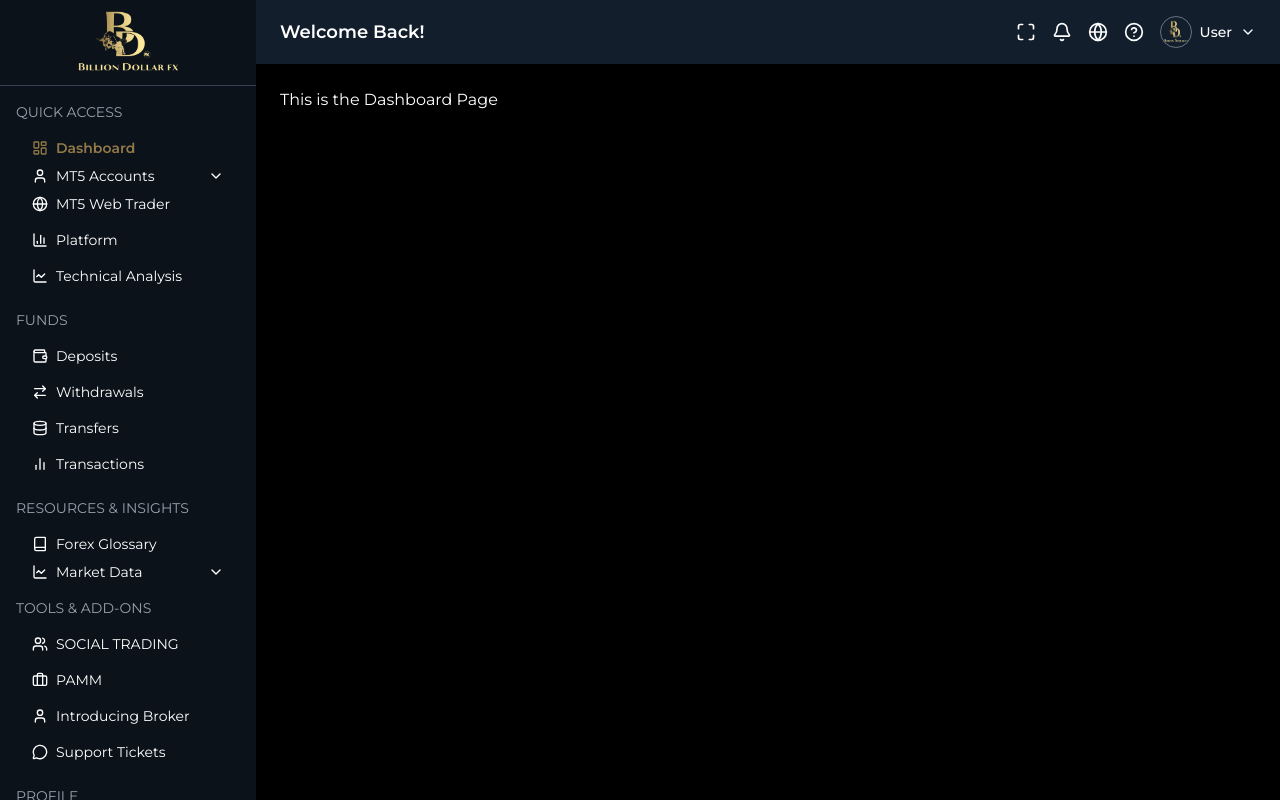
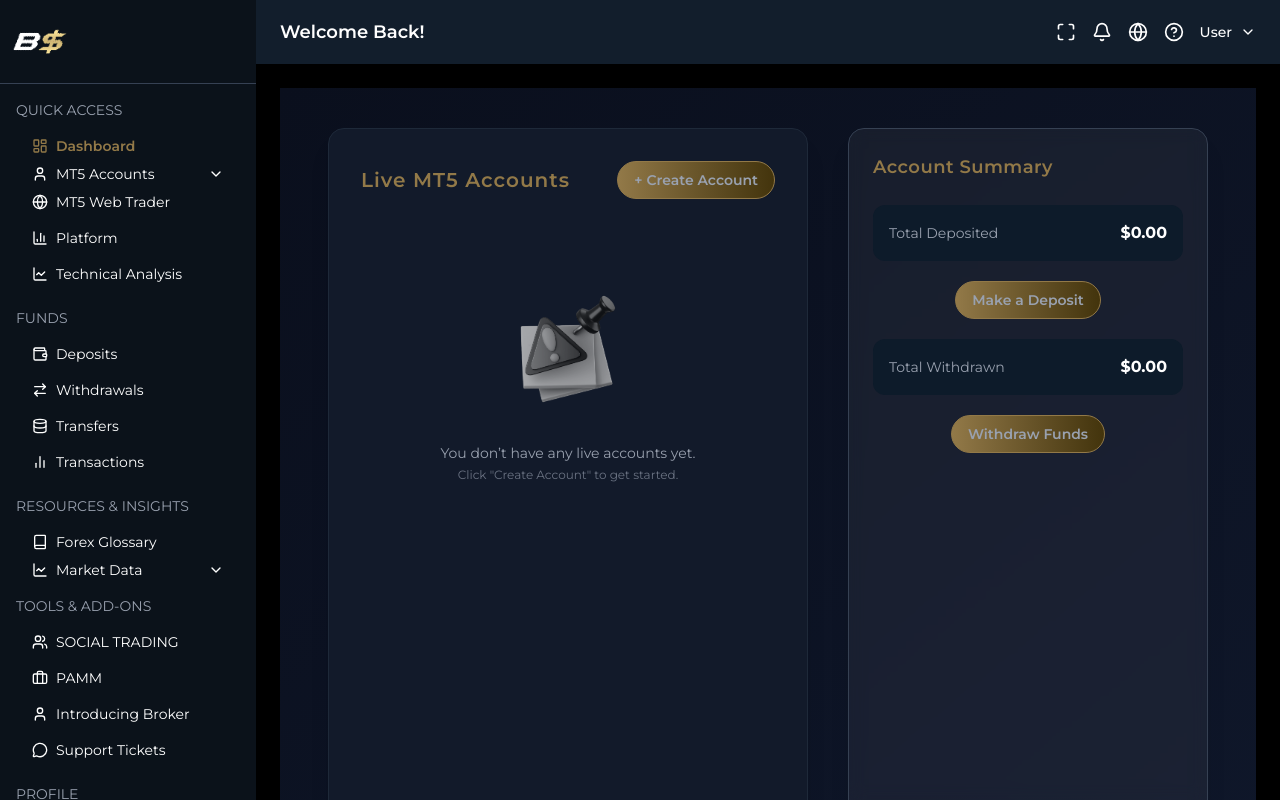
Before and after one commit to Shubham9049/WinProFx, a Next.js app: page /dashboard in a window 1280 px wide. Built offline with nearby package versions, Linux system fonts and the light colour scheme; sample sign-in values are in the browser's storage.

Commit message:
updated dashboard

```diff
--- a/components/Footer.tsx
+++ b/components/Footer.tsx
@@ -95,7 +95,7 @@ export default function Footer() {
               <FaEnvelope className="text-blue-400" /> support@abc.com
             </li>
             <li className="flex items-center gap-2">
-              <FaPhone className="text-cyan-400" /> +971 4 447 1894
+              <FaPhone className="text-cyan-400" /> +971 509818742
             </li>
           </ul>
           <div className="flex gap-3 mt-4 text-gray-400">
--- a/components/Navbar.tsx
+++ b/components/Navbar.tsx
@@ -99,13 +99,13 @@ const Navbar = () => {
             item.dropdown ? (
               <div
                 key={item.title}
-                className="relative group cursor-pointer py-6"
+                className="relative group cursor-pointer py-6 "
               >
-                <span className="flex items-center gap-1 hover:text-white transition">
+                <span className="flex items-center gap-1 hover:text-white transition ">
                   {item.title}
                   <ChevronDown className="w-4 h-4" />
                 </span>
-                <div className="absolute top-full left-0 mt-2 hidden group-hover:block bg-[#0d1721] text-gray-500 shadow-lg py-2 px-4 rounded w-52 z-50 space-y-2">
+                <div className="absolute top-full left-0 hidden group-hover:block bg-[#0d1721] text-gray-500 shadow-lg py-2 px-4 rounded w-52 z-50 space-y-2">
                   {item.items?.map((link) => (
                     <Link
                       href={link.href}
--- a/components/Sidebar.tsx
+++ b/components/Sidebar.tsx
@@ -29,7 +29,7 @@ import {
 } from "lucide-react";
 
 import clsx from "clsx";
-import logo from "../assets/logo.webp";
+import logo from "../assets/bdfx.gif";
 import Image from "next/image";
 
 export default function Sidebar() {
@@ -47,8 +47,8 @@ export default function Sidebar() {
   return (
     <aside className="h-screen w-64 bg-[#0b121a] text-white flex flex-col overflow-hidden">
       {/* Fixed Logo */}
-      <div className=" flex justify-center items-center border-b border-gray-700 shrink-0">
-        <Image src={logo} alt="Billion Dollar FX" className="w-32" />
+      <div className=" flex justify-center items-center border-b border-gray-700 shrink-0 py-4">
+        <Image src={logo} alt="Billion Dollar FX" />
       </div>
 
       {/* Scrollable Nav */}
--- a/components/Topbar.tsx
+++ b/components/Topbar.tsx
@@ -93,11 +93,6 @@ export default function Topbar() {
             className="flex items-center gap-2 hover:text-gray-300"
             onClick={() => setOpenUserMenu((prev) => !prev)}
           >
-            <Image
-              src={userAvatar}
-              alt="User Avatar"
-              className="w-8 h-8 rounded-full border border-gray-500"
-            />
             <span className="hidden md:inline text-sm font-medium">
               {userName}
             </span>
--- a/src/app/(dashboard)/dashboard/page.tsx
+++ b/src/app/(dashboard)/dashboard/page.tsx
@@ -1,15 +1,90 @@
-// app/(dashboard)/deposits/page.tsx
 "use client";
-import { useEffect } from "react";
+
+import { useEffect, useState } from "react";
 import { useRouter } from "next/navigation";
+import Image from "next/image";
+import emptyIcon from "../../../../assets/icons/empty_state.png"; // Update if needed
+import Button from "../../../../components/Button";
+
 export default function DepositsPage() {
   const router = useRouter();
+  const [isLoggedIn, setIsLoggedIn] = useState(false);
+  const [accounts, setAccounts] = useState([]); // Simulating no accounts
 
   useEffect(() => {
     const token = localStorage.getItem("token");
     if (!token) {
-      router.replace("/login"); // Redirect if not logged in
+      router.replace("/login");
+    } else {
+      setIsLoggedIn(true);
     }
   }, []);
-  return <div className="text-white">This is the Dashboard Page</div>;
+
+  if (!isLoggedIn) return null;
+  const handleClick = () => {
+    alert("clicked");
+  };
+
+  return (
+    <div className="min-h-screen bg-gradient-to-br from-[#0a0f1d] to-[#0f172a] px-6 md:px-12 py-10 text-white flex flex-col lg:flex-row gap-10">
+      {/* Left Section */}
+      <div className="flex-1 bg-[#121a2a] border border-gray-800 rounded-2xl p-8 shadow-xl relative overflow-hidden">
+        <div className="flex justify-between items-center mb-8">
+          <h2 className="text-xl font-semibold tracking-wider text-[var(--primary)]">
+            Live MT5 Accounts
+          </h2>
+          <Button text="+ Create Account" onClick={handleClick} />
+        </div>
+
+        {accounts.length === 0 ? (
+          <div className="flex flex-col items-center justify-center h-[300px] text-center">
+            <Image
+              src={emptyIcon}
+              alt="No Live Accounts"
+              width={140}
+              height={140}
+              className="mb-6 grayscale opacity-80"
+            />
+            <p className="text-gray-400 text-sm">
+              You don’t have any live accounts yet.
+            </p>
+            <p className="text-xs text-gray-500 mt-1">
+              Click "Create Account" to get started.
+            </p>
+          </div>
+        ) : (
+          <div>{/* Render accounts */}</div>
+        )}
+
+        <div className="absolute bottom-6 right-8 text-xs text-gray-600">
+          Secure MT5 Trading | Regulated
+        </div>
+      </div>
+
+      {/* Right Section - Account Summary */}
+      <div className="w-full lg:w-[360px] rounded-2xl p-6 bg-white/5 backdrop-blur border border-gray-700 shadow-xl space-y-6">
+        <h2 className="text-lg font-semibold text-[var(--primary)] tracking-wide">
+          Account Summary
+        </h2>
+
+        <div className="space-y-5">
+          <div className="bg-[#0d1b2a] p-4 rounded-xl flex justify-between items-center">
+            <div className="text-gray-400 text-sm">Total Deposited</div>
+            <div className="text-white font-bold">$0.00</div>
+          </div>
+          <div className="flex justify-center">
+            <Button text="Make a Deposit" onClick={handleClick} />
+          </div>
+
+          <div className="bg-[#0d1b2a] p-4 rounded-xl flex justify-between items-center">
+            <div className="text-gray-400 text-sm">Total Withdrawn</div>
+            <div className="text-white font-bold">$0.00</div>
+          </div>
+          <div className="flex justify-center">
+            <Button text="Withdraw Funds" onClick={handleClick} />
+          </div>
+        </div>
+      </div>
+    </div>
+  );
 }
```
Also changed, not shown: assets/icons/empty_state.png (added).
